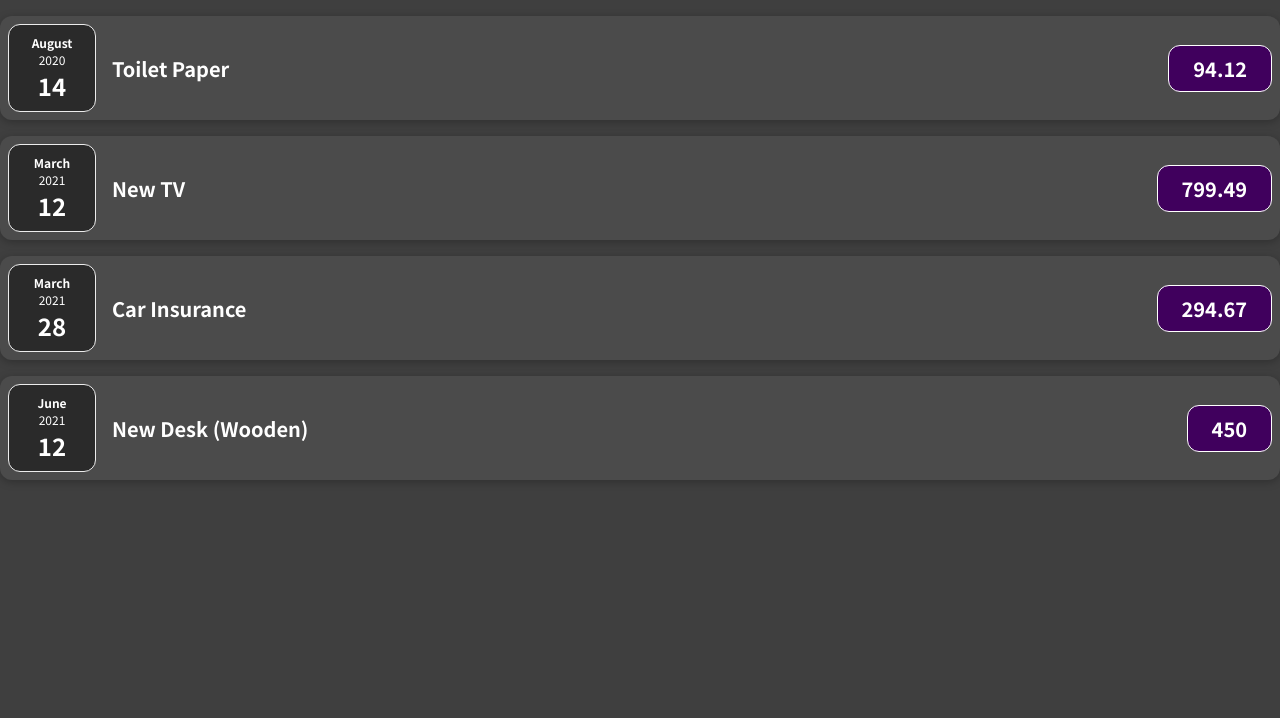
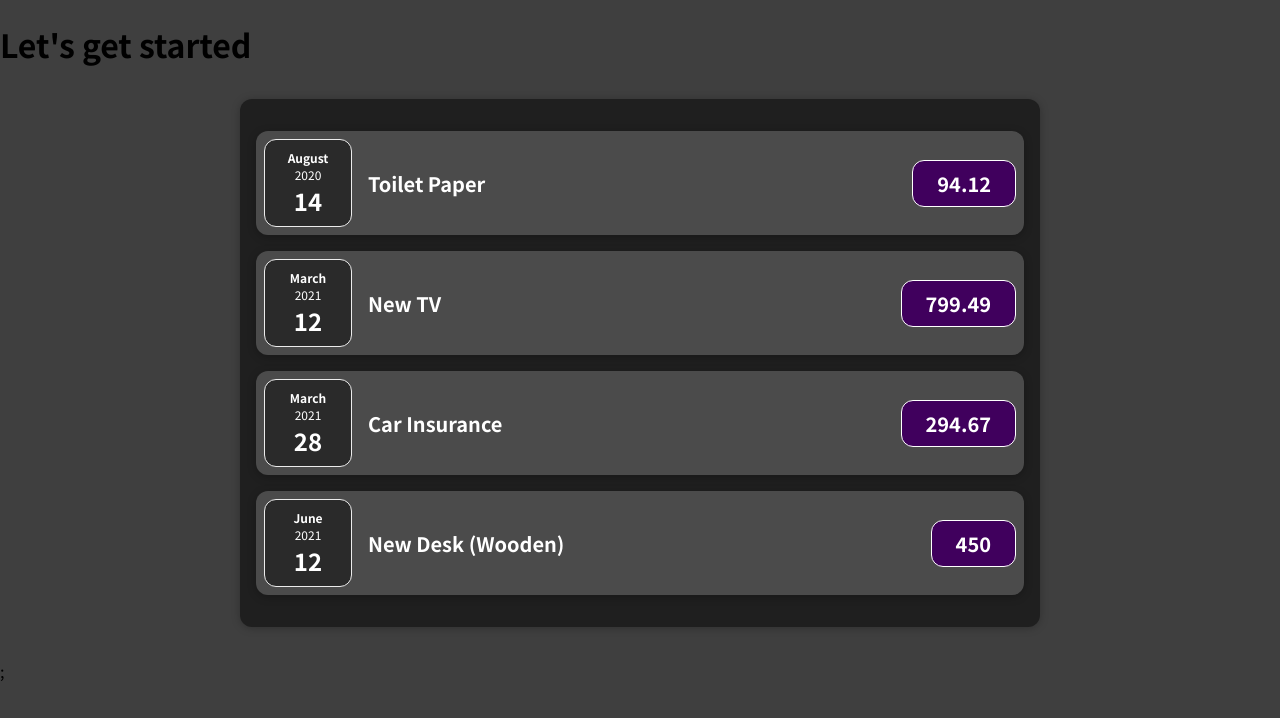
Before and after one commit to Breno-do-val/react-academind, a React (Create React App) app: page / in a window 1280 px wide. Shown: the top 718 px of the page. Built offline with nearby package versions, Linux system fonts and the light colour scheme.

Commit message:
(refactor): move components into folders

```diff
--- a/src/App.js
+++ b/src/App.js
@@ -1,6 +1,6 @@
 import React from 'react';
 
-import ExpenseItem from './components/ExpenseItem';
+import Expenses from './components/Expenses/Expenses';
 
 function App() {
   const expenses = [
@@ -32,7 +32,8 @@
 
   return (
     <div>
-      {expenses.map(item => <ExpenseItem key={item.key} amount={item.amount} date={item.date} title={item.title}/>)}
+      <h1>Let's get started</h1>
+      <Expenses expenses={expenses} />;
     </div>
   );
 }
--- a/src/components/ExpenseDate.js
+++ /dev/null
@@ -1,19 +0,0 @@
-import './ExpenseDate.css';
-
-const ExpenseDate = ({ date }) => {
-	const parsedDate = new Date(date);
-
-	const month = parsedDate.toLocaleString('en-US', { month: 'long'});
-	const day = parsedDate.toLocaleString('en-US', { day: '2-digit'});
-	const year = parsedDate.getFullYear();
-
-	return (
-		<div className='expense-date'>
-			<div className='expense-date__month'>{month}</div>
-			<div className='expense-date__year'>{year}</div>
-			<div className='expense-date__day'>{day}</div>
-		</div>
-	)
-};
-
-export default ExpenseDate;
--- a/src/components/ExpenseItem.js
+++ /dev/null
@@ -1,17 +0,0 @@
-import ExpenseDate from './ExpenseDate';
-
-import './ExpenseItem.css';
-
-const ExpenseItem = ({ amount, date, title }) => {
-  return (
-    <div className='expense-item'>
-      <ExpenseDate date={date} />
-      <div className='expense-item__description'>
-        <h2>{title}</h2>
-        <div className='expense-item__price'>{amount}</div>
-      </div>
-    </div>
-  );
-};
-
-export default ExpenseItem;
--- /dev/null
+++ b/src/components/Expenses/ExpenseDate/ExpenseDate.js
@@ -0,0 +1,21 @@
+import React from 'react';
+
+import './ExpenseDate.css';
+
+const ExpenseDate = ({ date }) => {
+  const parsedDate = new Date(date);
+
+  const month = parsedDate.toLocaleString('en-US', { month: 'long' });
+  const day = parsedDate.toLocaleString('en-US', { day: '2-digit' });
+  const year = parsedDate.getFullYear();
+
+  return (
+    <div className="expense-date">
+      <div className="expense-date__month">{month}</div>
+      <div className="expense-date__year">{year}</div>
+      <div className="expense-date__day">{day}</div>
+    </div>
+  );
+};
+
+export default ExpenseDate;
--- /dev/null
+++ b/src/components/Expenses/ExpenseItem/ExpenseItem.js
@@ -0,0 +1,20 @@
+import React from 'react';
+
+import Card from '../../UI/Card/Card';
+import ExpenseDate from '../ExpenseDate/ExpenseDate';
+
+import './ExpenseItem.css';
+
+const ExpenseItem = ({ amount, date, title }) => {
+  return (
+    <Card className="expense-item">
+      <ExpenseDate date={date} />
+      <div className="expense-item__description">
+        <h2>{title}</h2>
+        <div className="expense-item__price">{amount}</div>
+      </div>
+    </Card>
+  );
+};
+
+export default ExpenseItem;
--- /dev/null
+++ b/src/components/Expenses/Expenses.css
@@ -0,0 +1,9 @@
+.expenses {
+	padding: 1rem;
+	background-color: rgb(31, 31, 31);
+	margin: 2rem auto;
+	width: 50rem;
+	max-width: 95%;
+	border-radius: 12px;
+	box-shadow: 0 1px 8px rgba(0, 0, 0, 0.25);
+}
--- /dev/null
+++ b/src/components/Expenses/Expenses.js
@@ -0,0 +1,25 @@
+import React from 'react';
+
+import Card from '../UI/Card/Card';
+import ExpenseItem from './ExpenseItem/ExpenseItem';
+
+import './Expenses.css';
+
+const Expenses = ({ expenses }) => {
+  return (
+    <Card className="expenses">
+      {expenses.map((item) => {
+        return (
+          <ExpenseItem
+            key={item.key}
+            amount={item.amount}
+            date={item.date}
+            title={item.title}
+          />
+        );
+      })}
+    </Card>
+  );
+};
+
+export default Expenses;
--- /dev/null
+++ b/src/components/UI/Card/Card.css
@@ -0,0 +1,4 @@
+.card {
+  border-radius: 12px;
+	box-shadow: 0 1px 8px rgba(0, 0, 0, 0.25);
+};
--- /dev/null
+++ b/src/components/UI/Card/Card.js
@@ -0,0 +1,9 @@
+import './Card.css';
+
+const Card = ({ children, className }) => {
+  const classes = 'card ' + className;
+
+  return <div className={classes}>{children}</div>;
+};
+
+export default Card;
```
Also changed, not shown: src/components/Expenses/ExpenseDate/ExpenseDate.css (renamed from src/components/ExpenseDate.css), src/components/Expenses/ExpenseItem/ExpenseItem.css (renamed from src/components/ExpenseItem.css), 2 other files (tests, documents, lock files or other folders).
